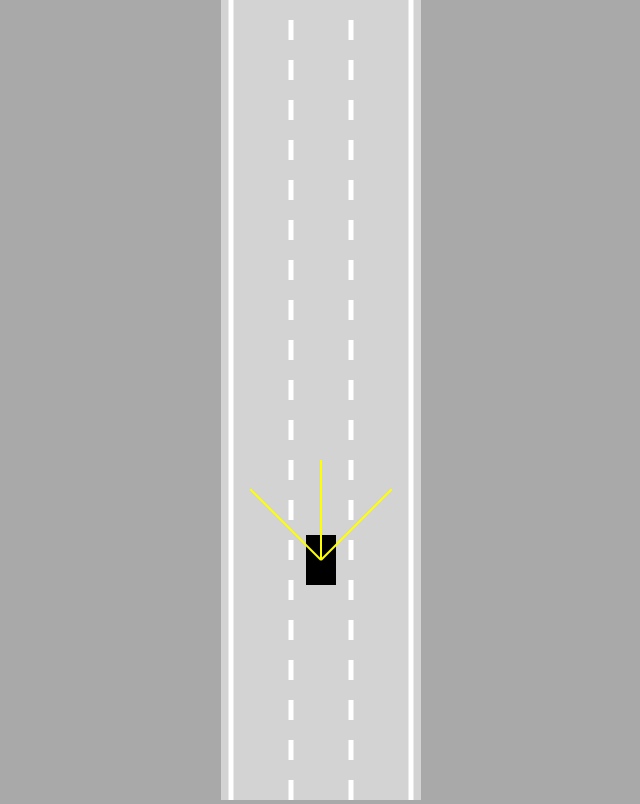
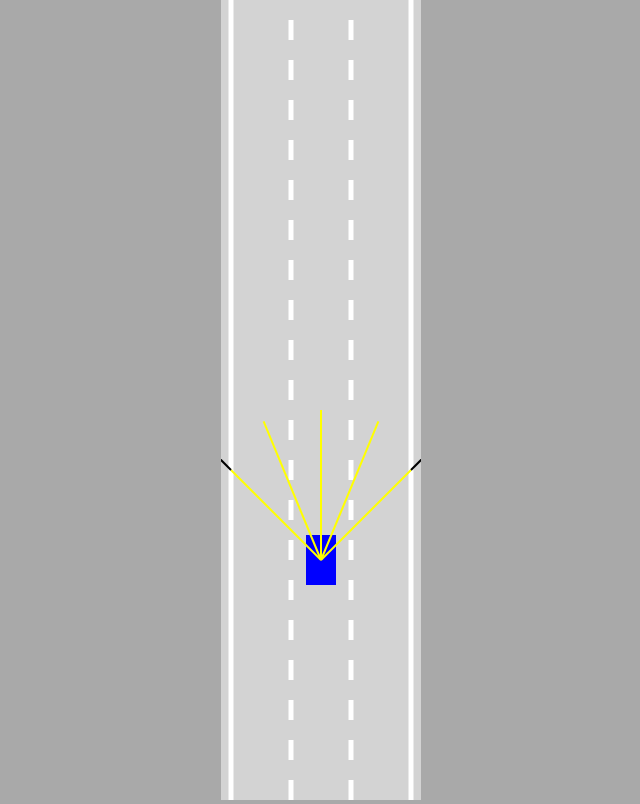
Before and after one commit to magnitopic/Self-DrivingCar, a plain HTML site: page index.html in a window 1280 px wide. Shown: the whole page, without its empty margins (319-959 px from the left). Drawn offline with Linux system fonts and the light colour scheme.

Commit message:
Random Self Driving/ Colitions

```diff
--- a/car.js
+++ b/car.js
@@ -1,5 +1,5 @@
 class Car {
-	constructor(x, y, width, height) {
+	constructor(x, y, width, height, controlType, maxSpeed = 10) {
 		this.x = x;
 		this.y = y;
 		this.width = width;
@@ -7,27 +7,51 @@ class Car {
 
 		this.speed = 0;
 		this.acceleration = 0.2;
-		this.maxSpeed = 10;
+		this.maxSpeed = maxSpeed;
 		this.friction = 0.05;
 		this.angle = 0;
 		this.damaged = false;
 
-		this.sensor = new Sensor(this);
-		this.controls = new Controls();
+		this.useBrain = controlType == "AI";
+
+		if (controlType != "DUMMY") {
+			this.sensor = new Sensor(this);
+			this.brain = new NeuralNetwork([this.sensor.rayCount, 6, 4]);
+		}
+		this.controls = new Controls(controlType);
 	}
 
-	update(roadBorders) {
+	update(roadBorders, traffic) {
 		if (!this.damaged) {
 			this.#move();
 			this.polygon = this.#createPolygon();
-			this.damaged = this.#assessDamage(roadBorders);
+			this.damaged = this.#assessDamage(roadBorders, traffic);
 		}
-		this.sensor.update(roadBorders);
+		if (this.sensor) {
+			this.sensor.update(roadBorders, traffic);
+			const offset = this.sensor.readings.map((s) =>
+				s == null ? 0 : 1 - s.offset
+			);
+			const outputs = NeuralNetwork.feedForward(offset, this.brain);
+			console.log(outputs);
+
+			if (this.useBrain) {
+				this.controls.forward = outputs[0];
+				this.controls.left = outputs[1];
+				this.controls.right = outputs[2];
+				this.controls.reverse = outputs[3];
+			}
+		}
 	}
 
-	#assessDamage(roadBorders) {
+	#assessDamage(roadBorders, traffic) {
 		for (let i = 0; i < roadBorders.length; i++) {
 			if (polysIntersect(this.polygon, roadBorders[i])) {
+				return true;
+			}
+		}
+		for (let i = 0; i < traffic.length; i++) {
+			if (polysIntersect(this.polygon, traffic[i].polygon)) {
 				return true;
 			}
 		}
@@ -96,11 +120,11 @@ class Car {
 		this.y -= Math.cos(this.angle) * this.speed;
 	}
 
-	draw(ctx) {
+	draw(ctx, colour) {
 		if (this.damaged) {
 			ctx.fillStyle = "gray";
 		} else {
-			ctx.fillStyle = "black";
+			ctx.fillStyle = colour;
 		}
 		ctx.beginPath();
 		ctx.moveTo(this.polygon[0].x, this.polygon[0].y);
@@ -109,6 +133,8 @@ class Car {
 		}
 		ctx.fill();
 
-		this.sensor.draw(ctx);
+		if (this.sensor) {
+			this.sensor.draw(ctx);
+		}
 	}
 }
--- a/controls.js
+++ b/controls.js
@@ -1,10 +1,18 @@
 class Controls {
-	constructor() {
+	constructor(type) {
 		this.forward = false;
 		this.left = false;
 		this.right = false;
 		this.reverse = false;
-		this.#addKeyboardListeners();
+
+		switch (type) {
+			case "KEYS":
+				this.#addKeyboardListeners();
+				break;
+			case "DUMMY":
+				this.forward = true;
+				break;
+		}
 	}
 
 	#addKeyboardListeners() {
--- a/index.html
+++ b/index.html
@@ -9,6 +9,7 @@
 	</head>
 	<body>
 		<canvas id="myCanvas"></canvas>
+		<script src="network.js"></script>
 		<script src="sensor.js"></script>
 		<script src="utils.js"></script>
 		<script src="road.js"></script>
--- a/main.js
+++ b/main.js
@@ -3,12 +3,17 @@ canvas.width = 200;
 
 const ctx = canvas.getContext("2d");
 const road = new Road(canvas.width / 2, canvas.width * 0.9);
-const car = new Car(road.getLaneCenter(1), 100, 30, 50);
+const car = new Car(road.getLaneCenter(1), 100, 30, 50,"AI");
+const traffic = [new Car(road.getLaneCenter(1), -100, 30, 50,"DUMMY",7)];
 
 animate();
 
 function animate() {
-	car.update(road.borders);
+	for (let i = 0; i < traffic.length; i++) {
+		traffic[i].update(road.borders,[]);
+	}
+
+	car.update(road.borders,traffic);
 
 	canvas.height = window.innerHeight;
 
@@ -16,7 +21,10 @@ function animate() {
 	ctx.translate(0, -car.y + canvas.height * 0.7);
 
 	road.draw(ctx);
-	car.draw(ctx);
+	for (let i = 0; i < traffic.length; i++) {
+		traffic[i].draw(ctx, "red");
+	}
+	car.draw(ctx, "blue");
 
 	ctx.restore();
 	requestAnimationFrame(animate);
--- /dev/null
+++ b/network.js
@@ -0,0 +1,72 @@
+class NeuralNetwork {
+	constructor(neuronCounts) {
+		this.levels = [];
+		for (let i = 0; i < neuronCounts.length - 1; i++) {
+			this.levels.push(new Level(
+				neuronCounts[i],
+				neuronCounts[i + 1]
+			));
+		}
+	}
+
+	static feedForward(givenInputs, network) {
+		let outputs = Level.feedForward(
+			givenInputs,
+			network.levels[0]
+		);
+		for (let i = 1; i < network.levels.length; i++) {
+			outputs = Level.feedForward(
+				outputs,
+				network.levels[i]
+			);
+		}
+		return outputs;
+	}
+}
+
+class Level {
+	constructor(inputCount, outputCount) {
+		this.inputs = new Array(inputCount);
+		this.outputs = new Array(outputCount);
+		this.biases = new Array(outputCount);
+
+		this.weights = [];
+		for (let i = 0; i < inputCount; i++) {
+			this.weights[i] = new Array(outputCount);
+		}
+
+		Level.#randomize(this);
+	}
+
+	static #randomize(level) {
+		for (let i = 0; i < level.inputs.length; i++) {
+			for (let j = 0; j < level.outputs.length; j++) {
+				level.weights[i][j] = Math.random() * 2 - 1;
+			}
+		}
+
+		for (let i = 0; i < level.biases.length; i++) {
+			level.biases[i] = Math.random() * 2 - 1;
+		}
+	}
+
+	static feedForward(givenInputs, level) {
+		for (let i = 0; i < level.inputs.length; i++) {
+			level.inputs[i] = givenInputs[i];
+		}
+
+		for (let i = 0; i < level.outputs.length; i++) {
+			let sum = 0;
+			for (let j = 0; j < level.inputs.length; j++) {
+				sum += level.inputs[j] * level.weights[j][i];
+			}
+
+			if (sum > level.biases[i]) {
+				level.outputs[i] = 1;
+			} else {
+				level.outputs[i] = 0;
+			}
+		}
+		return level.outputs;
+	}
+}
--- a/sensor.js
+++ b/sensor.js
@@ -1,24 +1,26 @@
 class Sensor {
 	constructor(car) {
 		this.car = car;
-		this.rayCount = 3;
-		this.rayLength = 100;
+		this.rayCount = 5;
+		this.rayLength = 150;
 		this.raySpread = Math.PI / 2;
 
 		this.rays = [];
 		this.readings = [];
 	}
 
-	update(roadBorders) {
+	update(roadBorders, traffic) {
 		this.#castRays();
 
 		this.readings = [];
 		for (let i = 0; i < this.rays.length; i++) {
-			this.readings.push(this.#getReading(this.rays[i], roadBorders));
+			this.readings.push(
+				this.#getReading(this.rays[i], roadBorders, traffic)
+			);
 		}
 	}
 
-	#getReading(ray, roadBorders) {
+	#getReading(ray, roadBorders, traffic) {
 		let touches = [];
 		for (let i = 0; i < roadBorders.length; i++) {
 			const touch = getIntersection(
@@ -31,6 +33,22 @@ class Sensor {
 				touches.push(touch);
 			}
 		}
+
+		for (let i = 0; i < traffic.length; i++) {
+			const poly = traffic[i].polygon;
+			for (let j = 0; j < poly.length; j++) {
+				const value = getIntersection(
+					ray[0],
+					ray[1],
+					poly[j],
+					poly[(j + 1) % poly.length]
+				);
+				if (value) {
+					touches.push(value);
+				}
+			}
+		}
+
 		if (touches.length == 0) {
 			return null;
 		} else {
```
